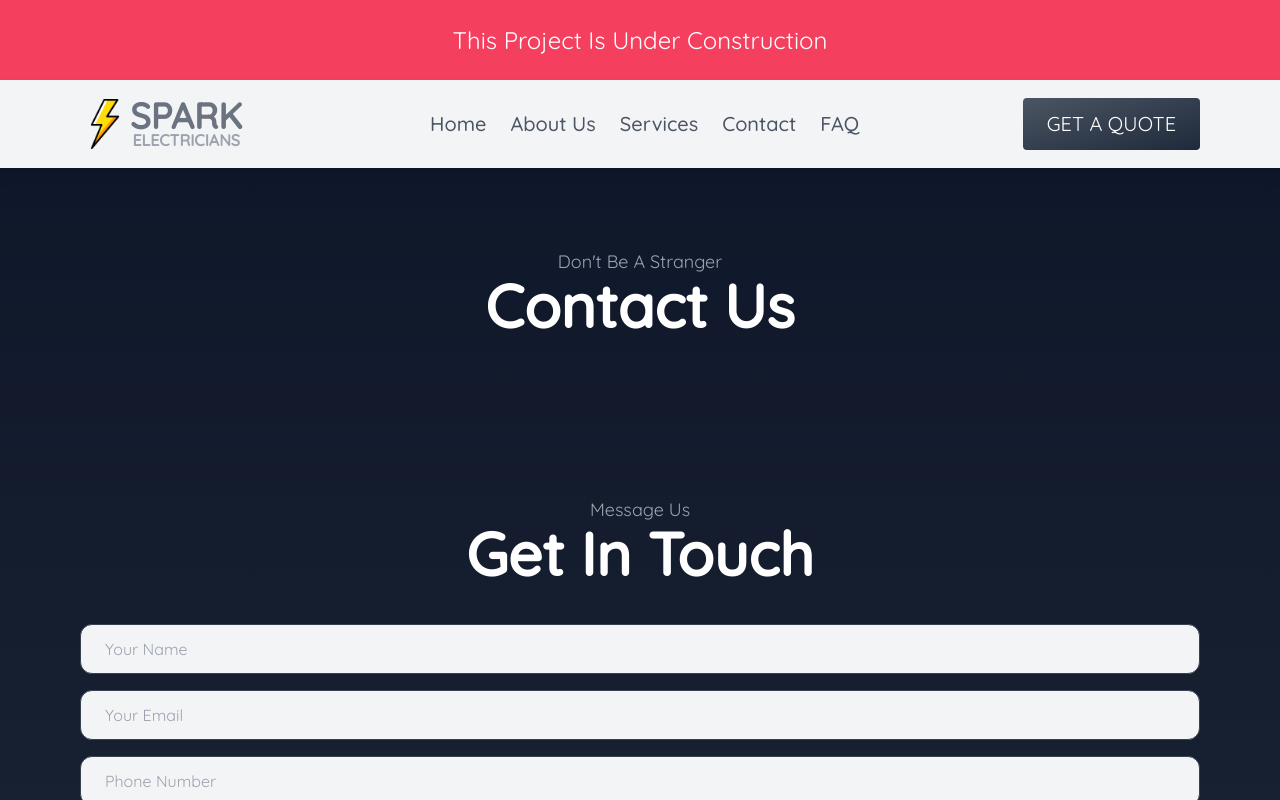
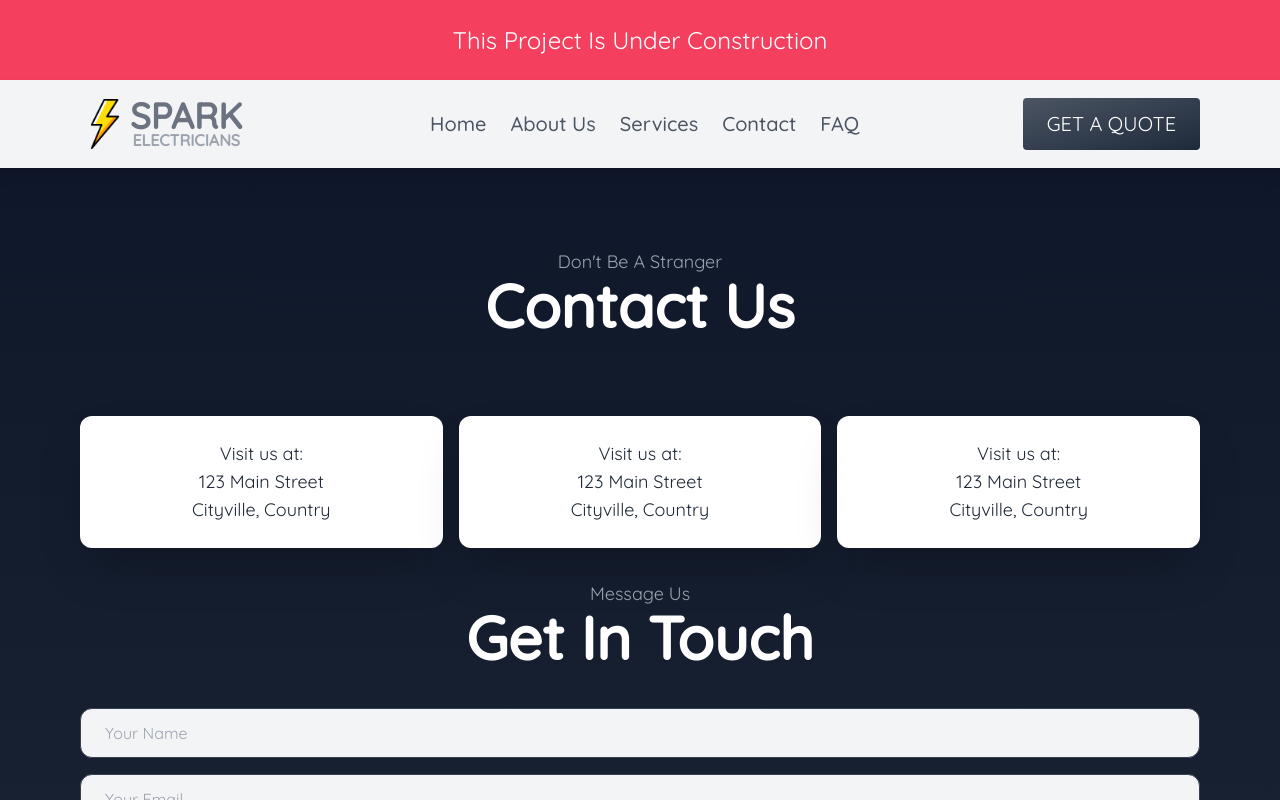
Before and after one commit to zablon-oigo/spark-electricians, a React (Vite) app: page /contact in a window 1280 px wide. Shown: the top 800 px of the page. Built offline with nearby package versions, Linux system fonts and the light colour scheme; a web font is replaced by a local one.

Commit message:
Style: Adding Grid  Box

```diff
--- a/src/components/Contact.jsx
+++ b/src/components/Contact.jsx
@@ -8,10 +8,25 @@ function Contact() {
       <h2 className="md:text-6xl  text-3xl font-semibold  text-center">
         Contact Us
       </h2>
-      <div className="my-40">
+      <div className="my-20">
 
-        <div className="grid grid-cols-1 md:grid-cols-3 gap-4">
-          <div className="">
+        <div className="mb-8 grid grid-cols-1 md:grid-cols-3 gap-4">
+          <div className="bg-white p-6 rounded-xl shadow-2xl">
+          <p className="text-lg text-center text-gray-800">Visit us at:</p>
+          <p className="text-lg text-center text-gray-800">123 Main Street</p>
+          <p className="text-lg text-center text-gray-800">Cityville, Country</p>
+
+          </div>
+          <div className="bg-white p-6 rounded-xl shadow-2xl">
+          <p className="text-lg text-center text-gray-800">Visit us at:</p>
+          <p className="text-lg text-center text-gray-800">123 Main Street</p>
+          <p className="text-lg text-center text-gray-800">Cityville, Country</p>
+
+          </div>
+          <div className="bg-white p-6 rounded-xl shadow-2xl">
+          <p className="text-lg text-center text-gray-800">Visit us at:</p>
+          <p className="text-lg text-center text-gray-800">123 Main Street</p>
+          <p className="text-lg text-center text-gray-800">Cityville, Country</p>
 
           </div>
 
```
